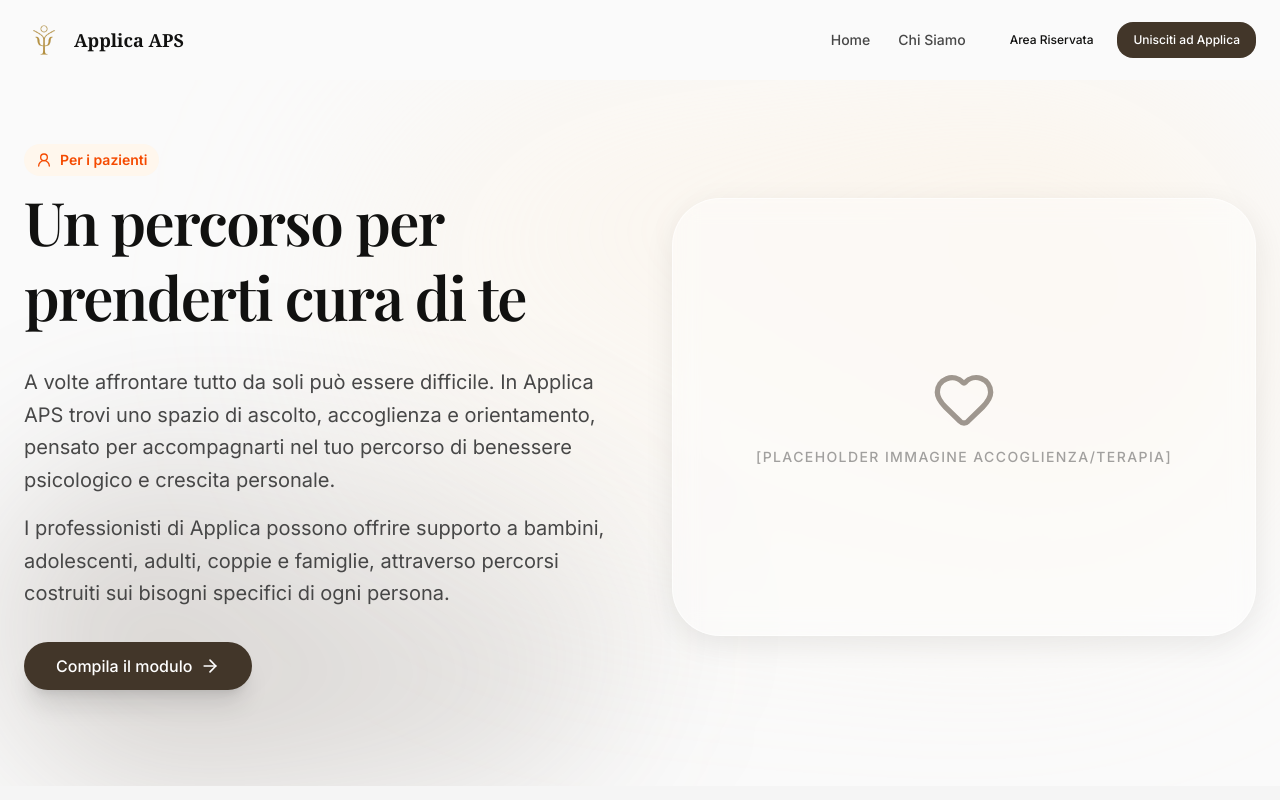
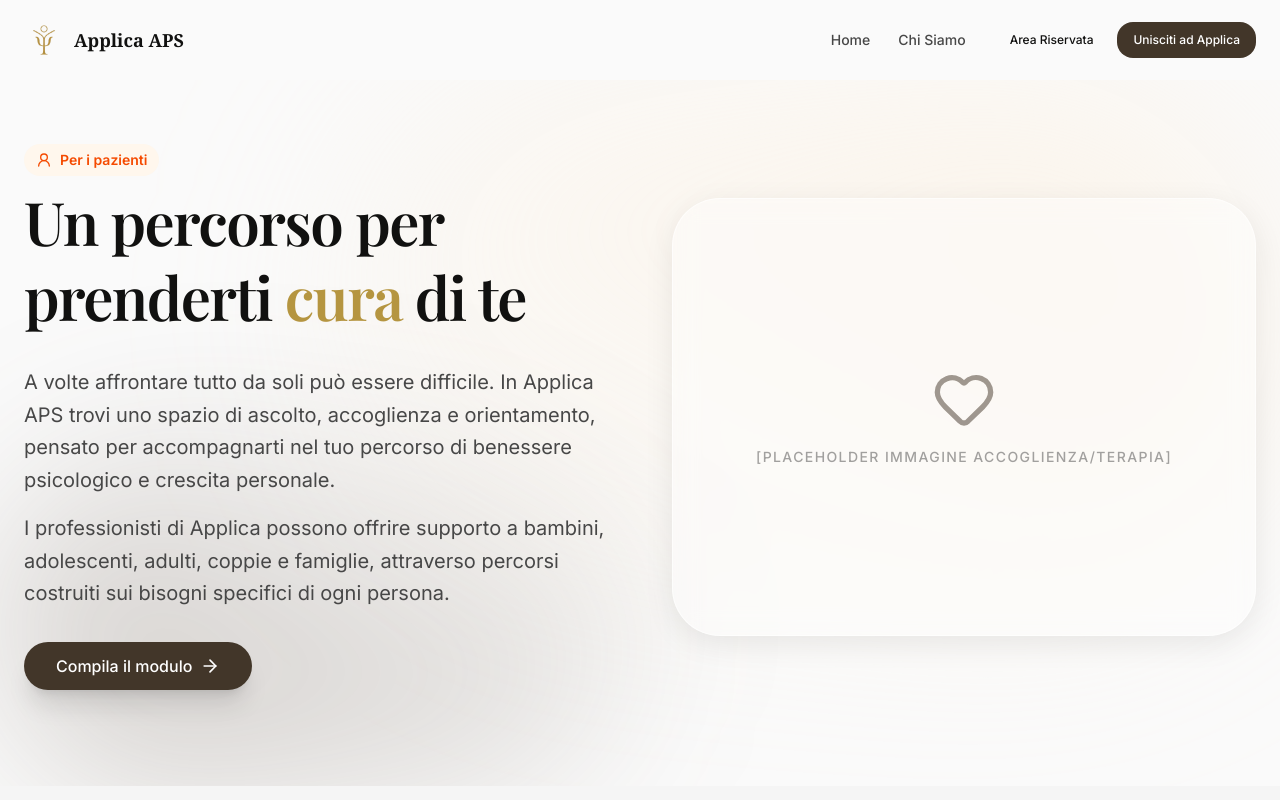
Before and after one commit to applicaaps/applica, a Next.js app in the folder applica-app/: page /pazienti in a window 1280 px wide. Shown: the top 800 px of the page. Built offline with nearby package versions, Linux system fonts and the light colour scheme; a web font is replaced by a local one.

Commit message:
mod testo

```diff
--- a/applica-app/app/pazienti/page.tsx
+++ b/applica-app/app/pazienti/page.tsx
@@ -23,7 +23,7 @@ export default function PazientiPage() {
                   <span>Per i pazienti</span>
                 </div>
                 <h1 className="text-4xl md:text-5xl lg:text-6xl font-bold text-[var(--color-on-surface)] leading-tight tracking-tight">
-                  Un percorso per prenderti cura di te
+                  Un percorso per prenderti <span className="text-[#b59540]">cura</span> di te
                 </h1>
               </RevealSection>
 
```
